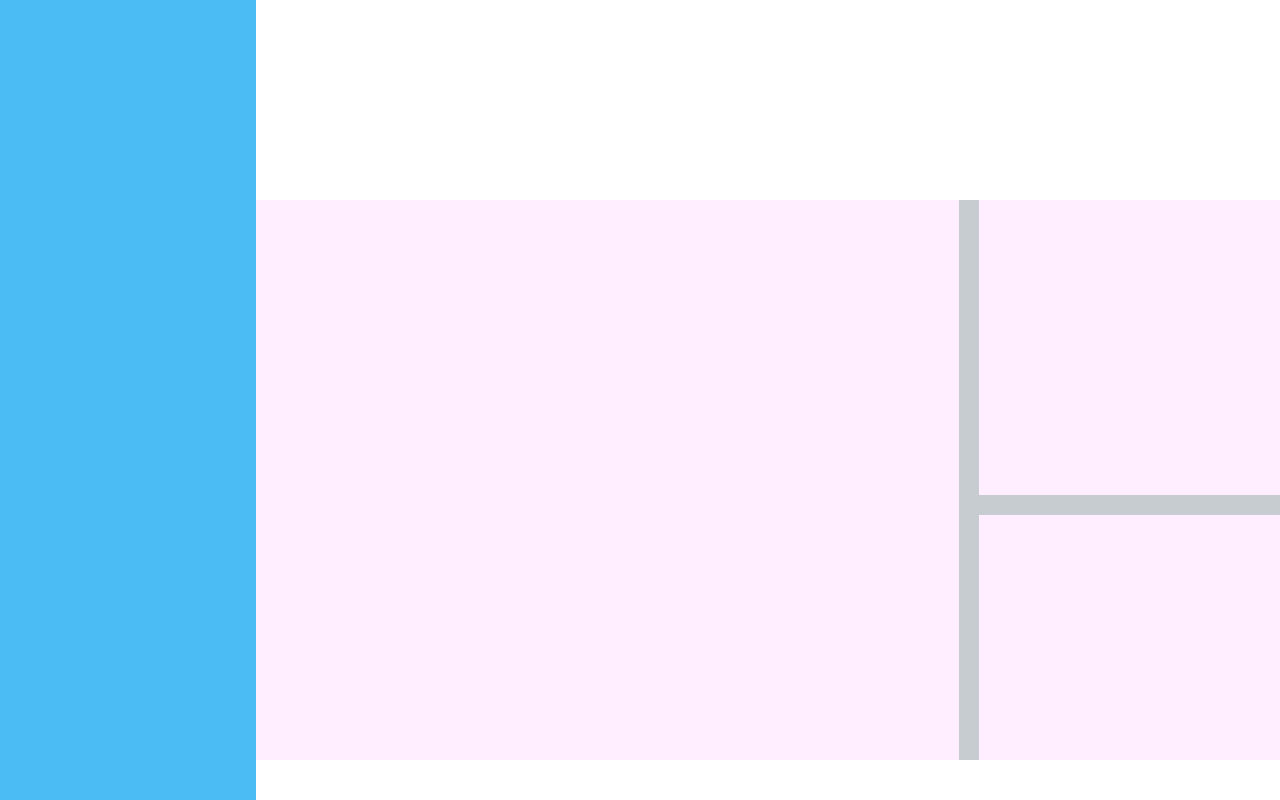
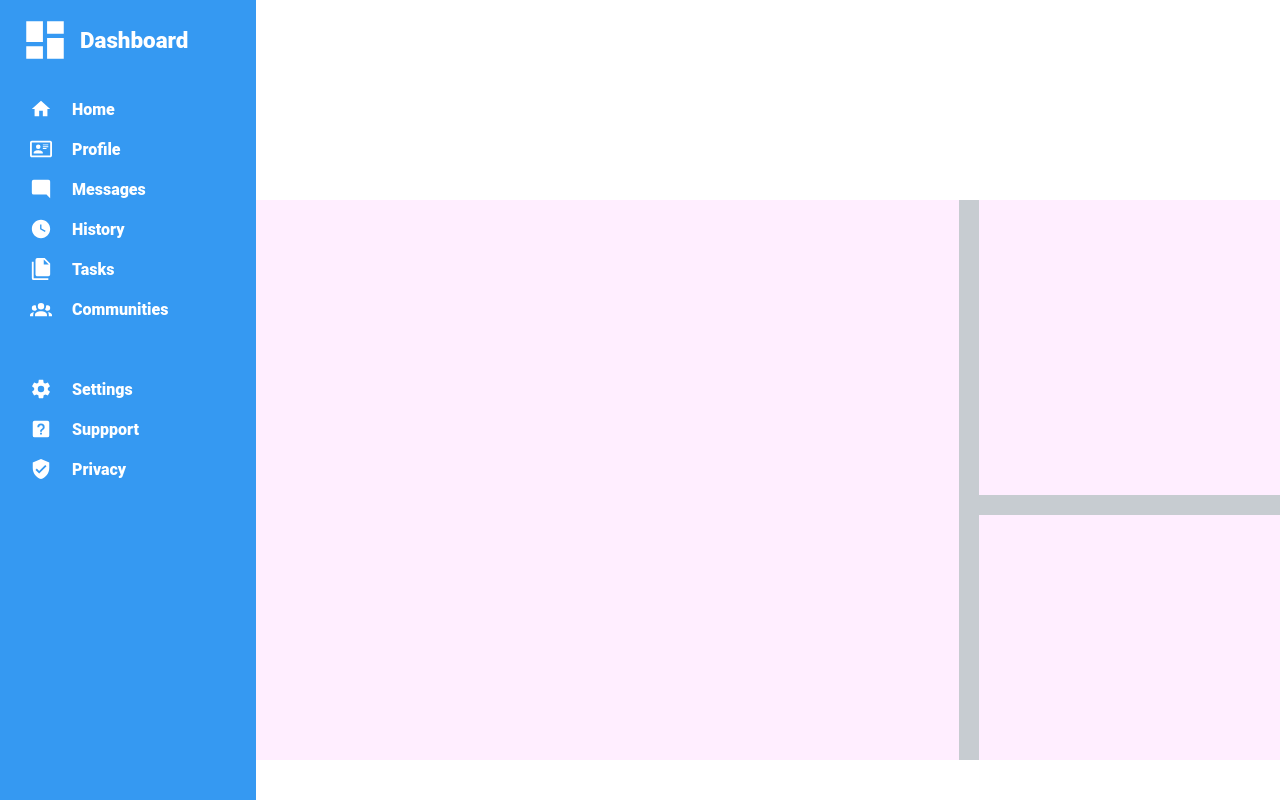
Before and after one commit to thelowlevelguy/Admin-Dashboard, a plain HTML site: page index.html in a window 1280 px wide. Drawn offline with Linux system fonts and the light colour scheme.

Commit message:
feat(sidebar): complete the layout and navigation links

```diff
--- a/index.html
+++ b/index.html
@@ -14,7 +14,52 @@
 			<div class="announce"></div>
 			<div class="trending"></div>
 		</div>
-		<div class="sidebar"></div>
+		<div class="sidebar">
+			<div class="dash-logo">
+				<img class="board-icon" src="assets/icons/view-dashboard.svg">
+				<span>Dashboard</span>
+			</div>
+			<div class="nav">
+				<div>
+					<img class="icon" src="assets/icons/home.svg">
+					<span class="side-text">Home</span>
+				</div>
+				<div>
+					<img class="icon" src="assets/icons/card-account-details-outline.svg">
+					<span class="side-text">Profile</span>
+				</div>
+				<div>
+					<img class="icon" src="assets/icons/message-reply.svg">
+					<span class="side-text">Messages</span>
+				</div>
+				<div>
+					<img class="icon" src="assets/icons/clock-time-four.svg">
+					<span class="side-text">History</span>
+				</div>
+				<div>
+					<img class="icon" src="assets/icons/file-multiple.svg">
+					<span class="side-text">Tasks</span>
+				</div>
+				<div>
+					<img class="icon" src="assets/icons/account-group.svg">
+					<span class="side-text">Communities</span>
+				</div>
+			</div>
+			<div class="tools">
+				<div>
+					<img class="icon" src="assets/icons/cog.svg">
+					<span class="side-text">Settings</span>
+				</div>
+				<div>
+					<img class="icon" src="assets/icons/help-box.svg">
+					<span class="side-text">Suppport</span>
+				</div>
+				<div>
+					<img class="icon" src="assets/icons/shield-check.svg">
+					<span class="side-text">Privacy</span>
+				</div>
+			</div>
+		</div>
 	</div>
 </body>
 </html>
--- a/style.css
+++ b/style.css
@@ -16,9 +16,36 @@
 }
 
 .sidebar{
-	background-color: #4CBCF5;
+	color: #fff;
+	background-color: #3599F2;
+	font-size: 1em;
+	font-weight: 800;
 	grid-area: sidebar;
+	display: grid;
+	grid-template: 10% 35% 15% / 1fr
 }
+
+.sidebar .side-text {
+	margin-left: 20px;
+}
+
+.dash-logo,
+.nav > div,
+.tools > div {
+	display: flex;
+	align-items: center;
+}
+
+.dash-logo > span{
+	font-size: 1.4em;
+	margin-left: 10px;
+}
+
+.nav > div,
+.tools > div {
+	margin-top: 18px;
+}
+
 
 .section{
 	background-color: #C7CCD1;
@@ -44,3 +71,16 @@
 	background-color: #fef;
 	grid-area: trending;
 }
+
+.icon{
+	height: 22px;
+	width: 22px;
+	margin-left: 30px;
+
+}
+
+.board-icon{
+	margin-left: 20px;
+	height: 50px;
+	width: 50px;
+}
```
